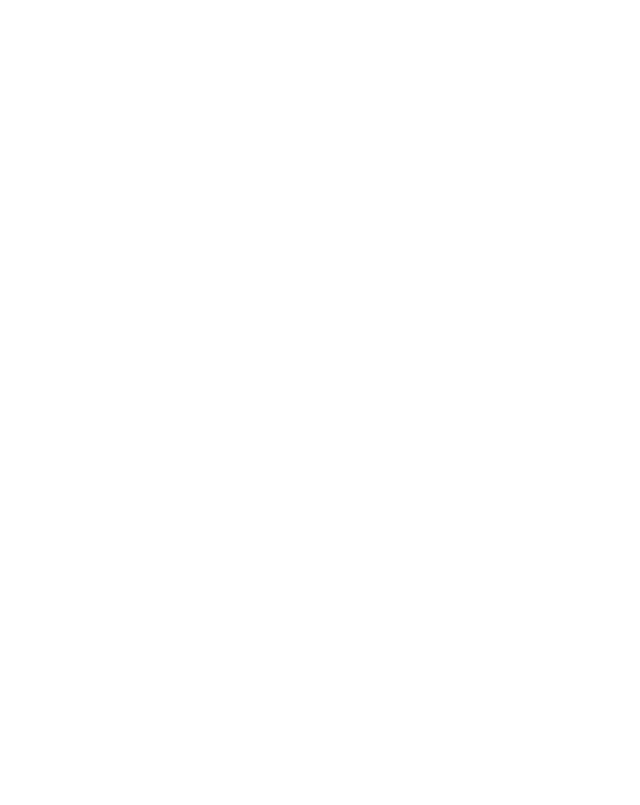
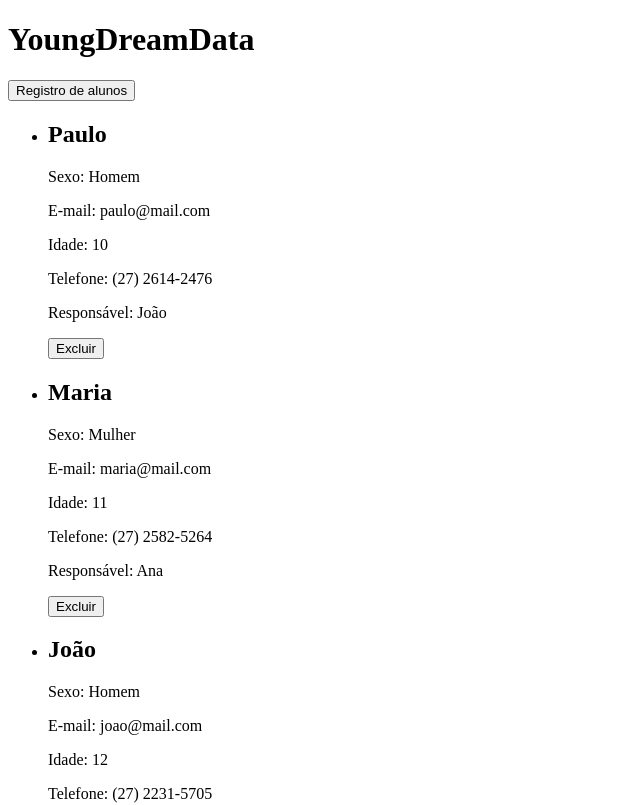
Before and after one commit to lucasguimaraes2005/youngdreamdata2.0, a React (Vite) app: page /dashboard in a window 1280 px wide. Shown: the top 805 px of the page, without its empty margins (0-640 px from the left). Built offline with nearby package versions, Linux system fonts and the light colour scheme.

Commit message:
feat: logica base finalizada

```diff
--- /dev/null
+++ b/src/components/DashboardContainer/DashboardContainer.jsx
@@ -0,0 +1,20 @@
+export const DashboardContainer = ({students, onDelete}) => {
+
+
+
+    return (
+            <ul>
+                {students.map((student, index) => (
+                    <li key={index}>
+                        <h2>{student.name}</h2>
+                        <p>Sexo: {student.sex}</p>
+                        <p>E-mail: {student.email}</p>
+                        <p>Idade: {student.age}</p>
+                        <p>Telefone: {student.phone}</p>
+                        <p>Responsável: {student.guardian}</p>
+                        <button onClick={() => onDelete(index)}>Excluir</button>
+                    </li>
+                ))}
+            </ul>
+    )
+}
--- /dev/null
+++ b/src/components/DashboardHeader/DashboardHeader.jsx
@@ -0,0 +1,15 @@
+import { useNavigate } from "react-router-dom"
+
+export const DashboardHeader = () => {
+
+    const navigate = useNavigate()
+
+    return (
+        <>
+        <header>
+            <h1>YoungDreamData</h1>
+            <button onClick={() => navigate('/register')}>Registro de alunos</button>
+        </header>
+        </>
+    )
+}
--- a/src/components/LoginContainer/LoginContainer.jsx
+++ b/src/components/LoginContainer/LoginContainer.jsx
@@ -3,14 +3,8 @@
 import { toast } from 'react-toastify';
 
 
-const users = [
-    { username: 'admin', password: 'admin123'},
-    { username: 'lucas', password: 'lucas123'},
-    { username: 'mateus', password: 'mateus123'},
-    { username: 'renan', password: 'renan123'},
-  ]
 
-export const LoginContainer = () => {
+export const LoginContainer = ({users}) => {
 
     const navigate = useNavigate()
     const [username, setUsername] = useState('');
--- /dev/null
+++ b/src/components/RegisterContainer/RegisterContainer.jsx
@@ -0,0 +1,41 @@
+import { useState } from "react"
+import { useNavigate } from "react-router-dom"
+import { toast } from "react-toastify"
+
+export const RegisterContainer = ({onRegister}) => {
+
+    const navigate = useNavigate()
+
+    const [name, setName] = useState('')
+    const [sex, setSex] = useState('')
+    const [email, setEmail] = useState('')
+    const [age, setAge] = useState('')
+    const [phone, setPhone] = useState('')
+    const [guardian, setGuardian] = useState('')
+
+    const handleSubmit = (event) => {
+        event.preventDefault()
+        onRegister(name, sex, email, age, phone, guardian);
+        toast.success('Estudante cadastrado com sucesso!');
+    }
+
+    return (
+        <>
+            <section>
+                <img src="" alt="" />
+            </section>
+            <section>
+                <form onSubmit={handleSubmit}>
+                    <h1>Registro de alunos</h1>
+                    <input type="text" placeholder="Nome" onChange={(e) => setName(e.target.value)} />
+                    <input type="text" placeholder="Sexo" onChange={(e) => setSex(e.target.value)}/>
+                    <input type="text" placeholder="E-mail" onChange={(e) => setEmail(e.target.value)}/>
+                    <input type="text" placeholder="Idade" onChange={(e) => setAge(e.target.value)}/>
+                    <input type="text" placeholder="Telefone" onChange={(e) => setPhone(e.target.value)}/>
+                    <input type="text" placeholder="Nome do responsável" onChange={(e) => setGuardian(e.target.value)}/>
+                    <button type="submit">Registrar</button>
+                </form>
+            </section>
+        </>
+    )
+}
--- a/src/pages/Dashboard.jsx
+++ b/src/pages/Dashboard.jsx
@@ -1,7 +1,11 @@
-export const Dashboard = () => {
+import { DashboardContainer } from "../components/DashboardContainer/DashboardContainer"
+import { DashboardHeader } from "../components/DashboardHeader/DashboardHeader"
+
+export const Dashboard = ({students, onDelete}) => {
     return (
         <>
-
+            <DashboardHeader />
+            <DashboardContainer students={students} onDelete={onDelete} />
         </>
     )
 }
--- a/src/pages/LoginPage.jsx
+++ b/src/pages/LoginPage.jsx
@@ -1,9 +1,9 @@
 import { LoginContainer } from "../components/LoginContainer/LoginContainer"
 
-export const LoginPage = () => {
+export const LoginPage = ({users}) => {
     return (
         <>
-            <LoginContainer />
+            <LoginContainer users={users}/>
         </>
     )
 }
--- a/src/pages/RegisterPage.jsx
+++ b/src/pages/RegisterPage.jsx
@@ -1,6 +1,9 @@
-export const RegisterPage = () => {
+import { RegisterContainer } from "../components/RegisterContainer/RegisterContainer"
+
+export const RegisterPage = ({onRegister}) => {
     return (
         <>
+        <RegisterContainer onRegister={onRegister} />
         </>
     )
 }
--- a/src/routes/index.jsx
+++ b/src/routes/index.jsx
@@ -1,19 +1,68 @@
-import { Route, Routes } from "react-router-dom"
+import { Route, Routes, useNavigate } from "react-router-dom"
 import { LoginPage } from "../pages/LoginPage"
 import { RegisterPage } from "../pages/RegisterPage"
 import { Dashboard } from "../pages/Dashboard"
+import { useEffect, useState } from "react"
+
+
+const users = [
+    { username: 'admin', password: 'admin123'},
+    { username: 'lucas', password: 'lucas123'},
+    { username: 'mateus', password: 'mateus123'},
+    { username: 'renan', password: 'renan123'},
+  ]
+
+  const students = [
+    { name: 'Paulo', sex: 'Homem', email: 'paulo@mail.com', age: '10', phone: '(27) 2614-2476', guardian: 'João'},
+    { name: 'Maria', sex: 'Mulher', email: 'maria@mail.com', age: '11', phone: '(27) 2582-5264', guardian: 'Ana'},
+    { name: 'João', sex: 'Homem', email: 'joao@mail.com', age: '12', phone: '(27) 2231-5705', guardian: 'Paulo'},
+    { name: 'Ana', sex: 'Mulher', email: 'ana@mail.com', age: '13', phone: '(27) 2263-9430', guardian: 'Maria'},
+    { name: 'Carlos', sex: 'Homem', email: 'carlos@mail.com', age: '14', phone: '(27) 3180-8621', guardian: 'Roberto'},
+    { name: 'Fernanda', sex: 'Mulher', email: 'fernanda@mail.com', age: '15', phone: '(27) 3371-2333', guardian: 'Juliana'},
+    { name: 'Roberto', sex: 'Homem', email: 'roberto@mail.com', age: '16', phone: '(27) 3773-3481', guardian: 'Carlos'}
+  ];
+
+
+export const RoutesMain = () => {
+
+    const [studentList, setStudentList] = useState(students);
+    const navigate = useNavigate()
 
 
 
-export const RoutesMain = () => {
+    const handleDelete = (index) => {
+        const newStudents = [...studentList]
+        newStudents.splice(index, 1)
+        setStudentList(newStudents)
+        localStorage.setItem('students', JSON.stringify(newStudents))
+    }
+
+
+    const handleRegister = (name, sex, email, age, phone, guardian) => {
+        const newStudents = [...studentList, { name, sex, email, age, phone, guardian }];
+        setStudentList(newStudents);
+        localStorage.setItem('students', JSON.stringify(newStudents));
+        navigate('/dashboard')
+      };
+
+      useEffect(() => {
+        const savedStudents = localStorage.getItem('students');
+        if (savedStudents) {
+            setStudentList(JSON.parse(savedStudents))
+        }
+    }, [])
+
+    useEffect(() => {
+        localStorage.setItem('students', JSON.stringify(studentList));
+    }, [studentList]);
 
     return (
         <>
 
             <Routes>
-                <Route path="/" element={<LoginPage />}></Route>
-                <Route path="/register" element={<RegisterPage />}></Route>
-                <Route path="/dashboard" element={<Dashboard />}></Route>
+                <Route path="/" element={<LoginPage users={users}/>}></Route>
+                <Route path="/register" element={<RegisterPage onRegister={handleRegister}/>}></Route>
+                <Route path="/dashboard" element={<Dashboard students={studentList} onDelete={handleDelete}/>}></Route>
             </Routes>
 
         </>
```
Also changed, not shown: 1 other file (tests, documents, lock files or other folders).
